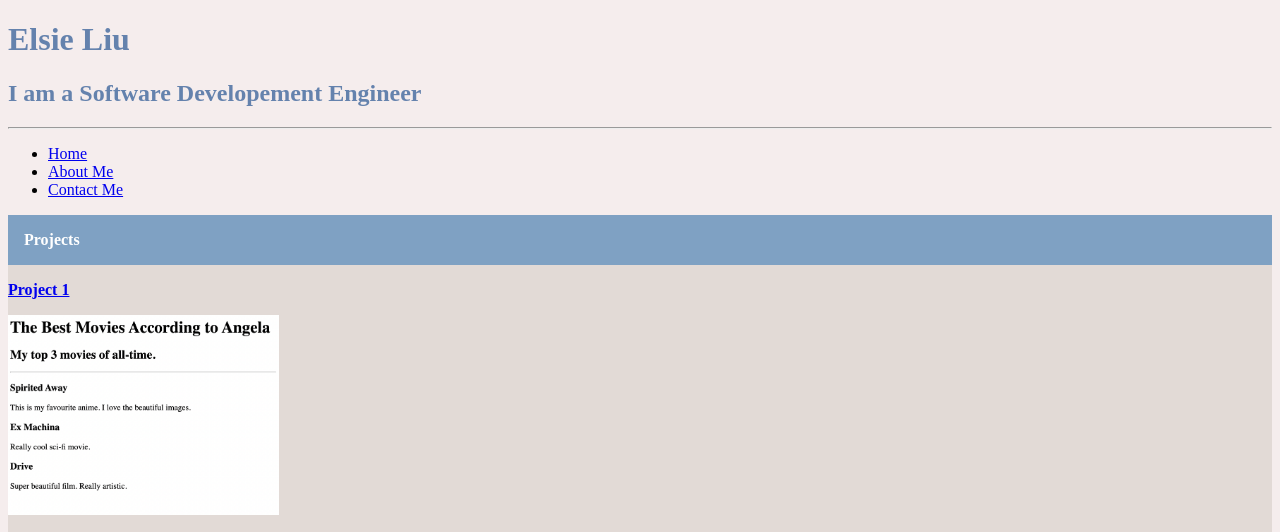
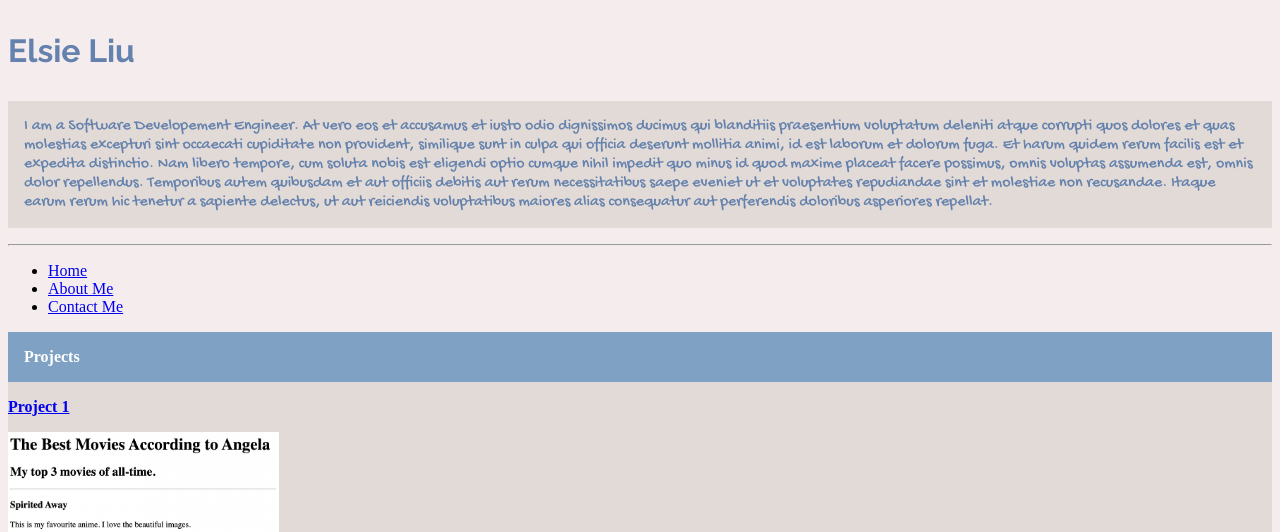
Before and after one commit to elsieliuliu/Elsie-Portfolio-Project, a plain HTML site: page index.html in a window 1280 px wide. Shown: the top 532 px of the page. Drawn offline with Linux system fonts and the light colour scheme; a web font is replaced by a local one.

Commit message:
Fonts adjustment

```diff
--- a/index.html
+++ b/index.html
@@ -6,11 +6,26 @@
     <meta name="viewport" content="width=device-width, initial-scale=1.0">
     <link rel="stylesheet" href="./style.css" />
     <title>Elsie Liu's Portfolio</title>
-</head>
+    <link rel="preconnect" href="https://fonts.googleapis.com">
+    <link rel="preconnect" href="https://fonts.gstatic.com" crossorigin>
+    <link href="https://fonts.googleapis.com/css2?family=Gochi+Hand&family=Grey+Qo&family=Raleway:ital,wght@0,100..900;1,100..900&display=swap" rel="stylesheet">
 <body>
     <header>
-        <h1 class="intro">Elsie Liu</h1>
-        <h2 class="intro">I am a Software Developement Engineer</h2>
+        <h1 class="intro" id="name">Elsie Liu</h1>
+        <h2 class="intro" id="intro_detail">I am a Software Developement Engineer.
+            At vero eos et accusamus et iusto odio dignissimos ducimus qui blanditiis
+             praesentium voluptatum deleniti atque corrupti quos dolores et quas
+              molestias excepturi sint occaecati cupiditate non provident,
+              similique sunt in culpa qui officia deserunt mollitia animi,
+              id est laborum et dolorum fuga. Et harum quidem rerum facilis
+              est et expedita distinctio. Nam libero tempore, cum soluta nobis est
+              eligendi optio cumque nihil impedit quo minus id quod maxime placeat
+               facere possimus, omnis voluptas assumenda est, omnis dolor
+               repellendus. Temporibus autem quibusdam et aut officiis debitis
+               aut rerum necessitatibus saepe eveniet ut et voluptates repudiandae
+                sint et molestiae non recusandae. Itaque earum rerum hic tenetur
+                a sapiente delectus, ut aut reiciendis voluptatibus maiores alias
+            consequatur aut perferendis doloribus asperiores repellat.</h2>
         <hr />
         <nav>
             <ul>
--- a/style.css
+++ b/style.css
@@ -1,5 +1,6 @@
 html {
-    font-size: 16px
+    font-size: 16px;
+    font-style: normal;
 }
 
 body {
@@ -13,6 +14,29 @@ body {
 }
 .intro {
     color: #6482AD;
+
+}
+
+#name {
+    font-size: 2rem;
+    font-family: "Raleway", sans-serif;
+    font-optical-sizing: auto;
+    font-weight: 400;
+    font-weight: bolder;
+    margin-top: 1em;
+    margin-bottom: 1em;
+}
+
+#intro_detail {
+    font-size: 1rem;
+    margin-top: 1em;
+    margin-bottom: 1em;
+    padding: 1em;
+    background-color: #E2DAD6;
+    color: #6482AD;
+    font-family: "Gochi Hand", cursive;
+    font-weight: lighter;
+
 }
 
 main {
```
